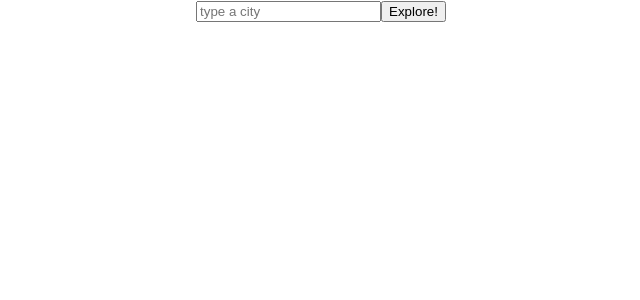
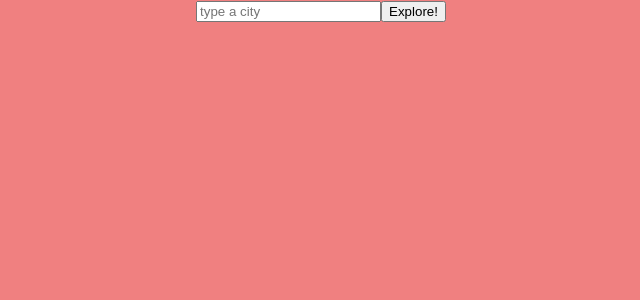
Before and after one commit to denekm/city-explore, a React (Create React App) app: page / in a window 1280 px wide. Shown: the top 300 px of the page, without its empty margins (319-959 px from the left). Built offline with nearby package versions, Linux system fonts and the light colour scheme.

Commit message:
modified css

```diff
--- a/src/App.css
+++ b/src/App.css
@@ -36,3 +36,11 @@
     transform: rotate(360deg);
   }
 }
+
+body{
+  background-color: lightcoral;
+}
+
+h3{
+  font-size: 1.5rem;
+}
--- a/src/App.js
+++ b/src/App.js
@@ -1,45 +1,47 @@
 import React from 'react';
 import './App.css';
 import axios from 'axios';
-// import bootstrap from 'bootstrap';
+import bootstrap from 'bootstrap';
 
 class App extends React.Component {
-  constructor(props){
+  constructor(props) {
     super(props);
-    this.state ={
-      searchQuery:'',
+    this.state = {
+      searchQuery: '',
       locationObj: {},
-      map:'',
+      map: '',
       err: ''
     }
 
   }
-  getLocation = async() => {
-    try{
+
+  getLocation = async () => {
+    try {
 
       const url = `https://us1.locationiq.com/v1/search.php?key=${process.env.REACT_APP_LOCATIONIQ_KEY}&q=${this.state.searchQuery}&format=json`
       const response = await axios.get(url);
       console.log(response);
-    this.setState({err:''});
-    this.setState({locationObj: response.data[0]});
-    this.setState({map:`https://maps.locationiq.com/v3/staticmap?key=${process.env.REACT_APP_LOCATIONIQ_KEY}&center=${this.state.locationObj.lat},${this.state.locationObj.lon}&zoom=12`});
+      this.setState({ err: '' });
+      this.setState({ locationObj: response.data[0] });
+      this.setState({ map: `https://maps.locationiq.com/v3/staticmap?key=${process.env.REACT_APP_LOCATIONIQ_KEY}&center=${this.state.locationObj.lat},${this.state.locationObj.lon}&zoom=12` });
     }
-  catch(error){
-    this.setState({err: error.message});
+    catch (error) {
+      this.setState({ err: error.message });
+      this.setState({ locationObj: ''});
     }
   }
   render() {
     return (
       <div className='App'>
-        <input onChange={(event) => this.setState({searchQuery: event.target.value})} placeholder= 'type a city'></input>
-   < button onClick ={this.getLocation}> Explore!</button>
+        <input onChange={(event) => this.setState({ searchQuery: event.target.value })} placeholder='type a city'></input>
+        <button onClick={this.getLocation}> Explore!</button>
 
         {this.state.locationObj.display_name &&
           <>
-   <h3> The city you searched for was: {this.state.locationObj.display_name}</h3>
+            <h2> The city you searched for was: {this.state.locationObj.display_name}</h2>
             <h3> latitude: {this.state.locationObj.lat}</h3>
             <h3> longitude: {this.state.locationObj.lat}</h3>
-   <img src={this.state.map} alt={this.state.locationObj.display_name} title={this.state.locationObj.display_name}/>
+            <img src={this.state.map} alt={this.state.locationObj.display_name} title={this.state.locationObj.display_name} />
           </>
         }
         {this.state.err &&
@@ -47,8 +49,6 @@ class App extends React.Component {
             <h3> ERROR: {this.state.err}</h3>
           </>
         }
-
-
       </div >
     );
   }
```
Also changed, not shown: public/logo192.png (deleted), public/logo512.png (deleted). Lines whose indentation alone changed are shown as unchanged.
